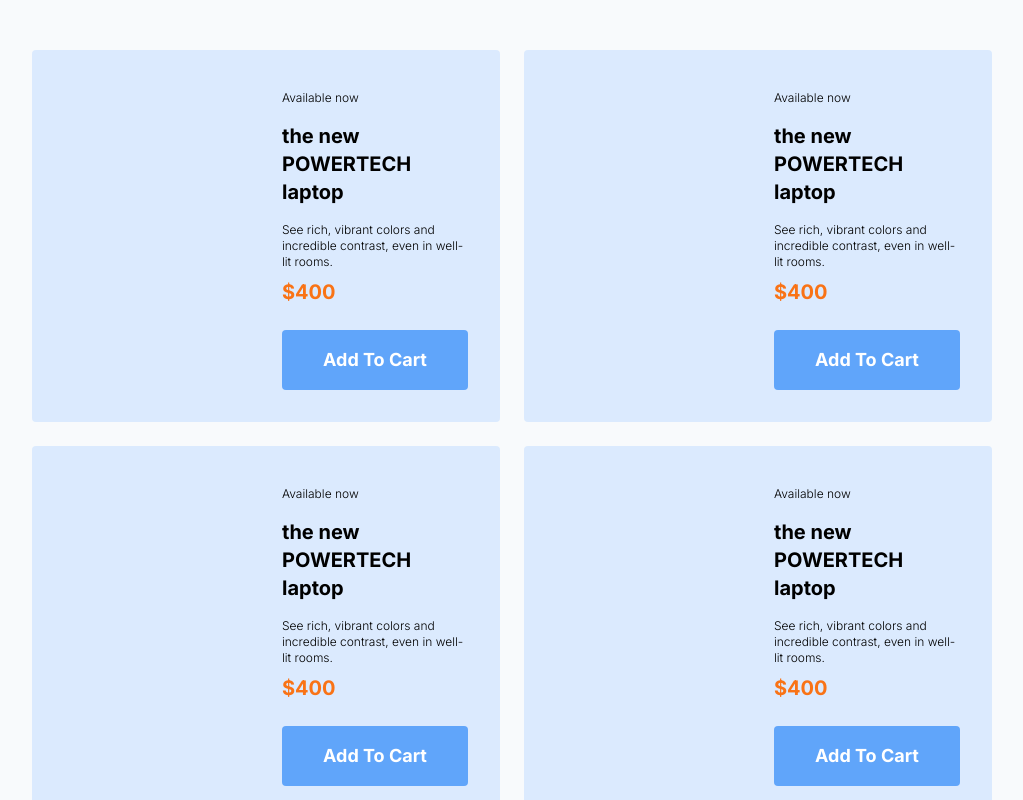
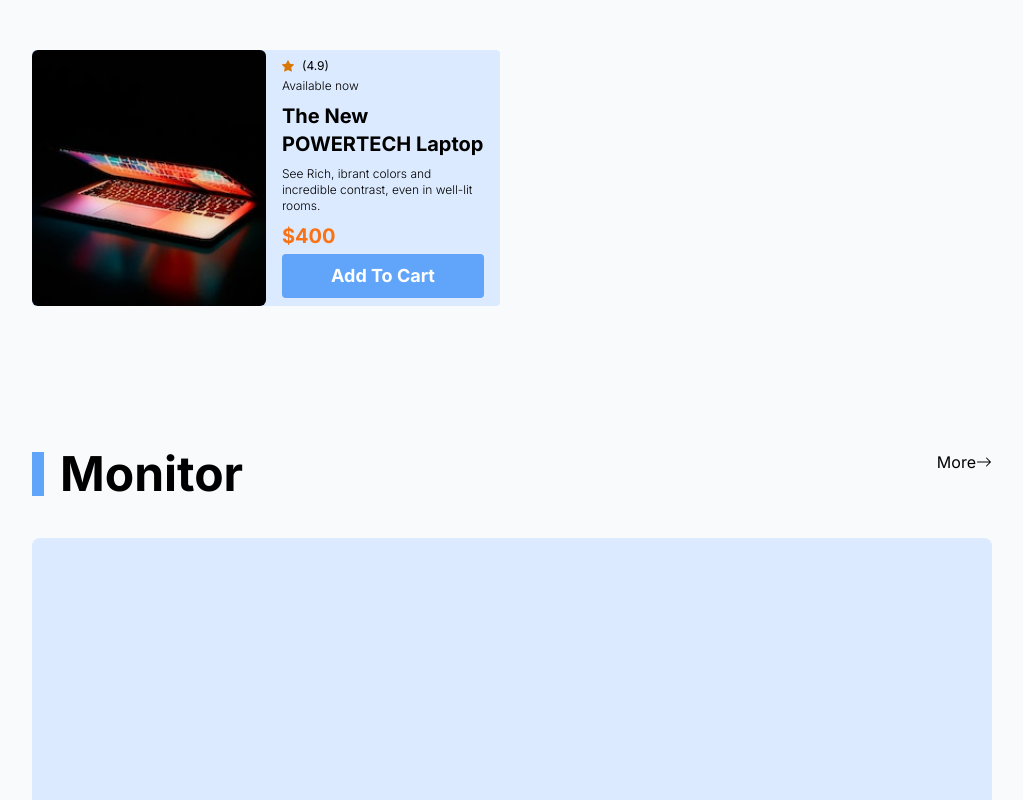
Before and after one commit to rakibulhasan933/power-tech-client, a Next.js app: page / in a window 1280 px wide. Shown: the part 2960-3760 px from the top of the page, without its empty margins (128-1151 px from the left). Built offline with nearby package versions, Linux system fonts and the light colour scheme.

Commit message:
[ADD] acrt added

```diff
--- a/components/Arrivied/page.js
+++ b/components/Arrivied/page.js
@@ -1,7 +1,7 @@
 "use client"
 import Image from 'next/image';
 import React from 'react';
-import { BsArrowRight } from "react-icons/bs";
+import { BsArrowRight, BsFillStarFill } from "react-icons/bs";
 import mac from "../assets/macbook.jpg";
 
 function Arrived() {
@@ -19,68 +19,20 @@ function Arrived() {
 					</div>
 				</div>
 				<div className="grid grid-cols-2 gap-6 pt-20">
-					<div className="flex flex-row p-4 bg-blue-100 rounded">
-						<div className="flex items-center justify-center p-2 basis-1/2">
-							<Image src={mac} className="w-full h-full rounded transition-opacity opacity-0 duration-[1s]"
-								onLoadingComplete={(image) => image.classList.remove("opacity-0")} alt='laptop' />
-						</div>
-						<div className="flex flex-col content-center p-4 basis-1/2">
-							<p className="my-2 text-xs font-light ">Available now</p>
-							<h2 className="my-2 text-xl font-bold ">the new <br />
-								POWERTECH laptop</h2>
-							<p className="my-2 text-xs font-light">See rich, vibrant colors and incredible
+					<div className="flex flex-row items-center bg-blue-100 rounded">
+						<Image src={mac} className='object-cover w-1/2 h-full rounded-md ' alt='laptop' />
+						<div className="flex flex-col justify-start px-4 py-2 ">
+							<div className="flex flex-row items-center gap-0">
+								<BsFillStarFill className='text-xs text-amber-600' />
+								<p className="ml-2 text-xs">(4.9)</p>
+							</div>
+							<p className="my-1 text-xs font-light">Available now</p>
+							<h2 className="my-1 text-xl font-bold">The New POWERTECH Laptop</h2>
+							<p className="my-1 text-xs font-light">See Rich, ibrant colors and incredible
 								contrast, even in well-lit rooms.
 							</p>
-							<h2 className="mb-6 text-xl font-bold text-orange-500">$400</h2>
-							<button className='w-full px-8 py-4 text-lg font-bold text-white bg-blue-400 rounded '>Add To Cart</button>
-						</div>
-					</div>
-					<div className="flex flex-row p-4 bg-blue-100 rounded">
-						<div className="flex items-center justify-center p-2 basis-1/2">
-							<Image src={mac} className="w-full h-full rounded transition-opacity opacity-0 duration-[1s]"
-								onLoadingComplete={(image) => image.classList.remove("opacity-0")} alt='laptop' />
-						</div>
-						<div className="flex flex-col content-center p-4 basis-1/2">
-							<p className="my-2 text-xs font-light ">Available now</p>
-							<h2 className="my-2 text-xl font-bold ">the new <br />
-								POWERTECH laptop</h2>
-							<p className="my-2 text-xs font-light">See rich, vibrant colors and incredible
-								contrast, even in well-lit rooms.
-							</p>
-							<h2 className="mb-6 text-xl font-bold text-orange-500">$400</h2>
-							<button className='w-full px-8 py-4 text-lg font-bold text-white bg-blue-400 rounded '>Add To Cart</button>
-						</div>
-					</div>
-					<div className="flex flex-row p-4 bg-blue-100 rounded">
-						<div className="flex items-center justify-center p-2 basis-1/2">
-							<Image src={mac} className="w-full h-full rounded transition-opacity opacity-0 duration-[1s]"
-								onLoadingComplete={(image) => image.classList.remove("opacity-0")} alt='laptop' />
-						</div>
-						<div className="flex flex-col content-center p-4 basis-1/2">
-							<p className="my-2 text-xs font-light ">Available now</p>
-							<h2 className="my-2 text-xl font-bold ">the new <br />
-								POWERTECH laptop</h2>
-							<p className="my-2 text-xs font-light">See rich, vibrant colors and incredible
-								contrast, even in well-lit rooms.
-							</p>
-							<h2 className="mb-6 text-xl font-bold text-orange-500">$400</h2>
-							<button className='w-full px-8 py-4 text-lg font-bold text-white bg-blue-400 rounded '>Add To Cart</button>
-						</div>
-					</div>
-					<div className="flex flex-row p-4 bg-blue-100 rounded">
-						<div className="flex items-center justify-center p-2 basis-1/2">
-							<Image src={mac} className="w-full h-full rounded transition-opacity opacity-0 duration-[1s]"
-								onLoadingComplete={(image) => image.classList.remove("opacity-0")} alt='laptop' />
-						</div>
-						<div className="flex flex-col content-center p-4 basis-1/2">
-							<p className="my-2 text-xs font-light ">Available now</p>
-							<h2 className="my-2 text-xl font-bold ">the new <br />
-								POWERTECH laptop</h2>
-							<p className="my-2 text-xs font-light">See rich, vibrant colors and incredible
-								contrast, even in well-lit rooms.
-							</p>
-							<h2 className="mb-6 text-xl font-bold text-orange-500">$400</h2>
-							<button className='w-full px-8 py-4 text-lg font-bold text-white bg-blue-400 rounded '>Add To Cart</button>
+							<h2 className="my-1 text-xl font-bold text-orange-500">$400</h2>
+							<button className='w-full px-4 py-2 text-lg font-bold text-white bg-blue-400 rounded'>Add To Cart</button>
 						</div>
 					</div>
 				</div>
```
